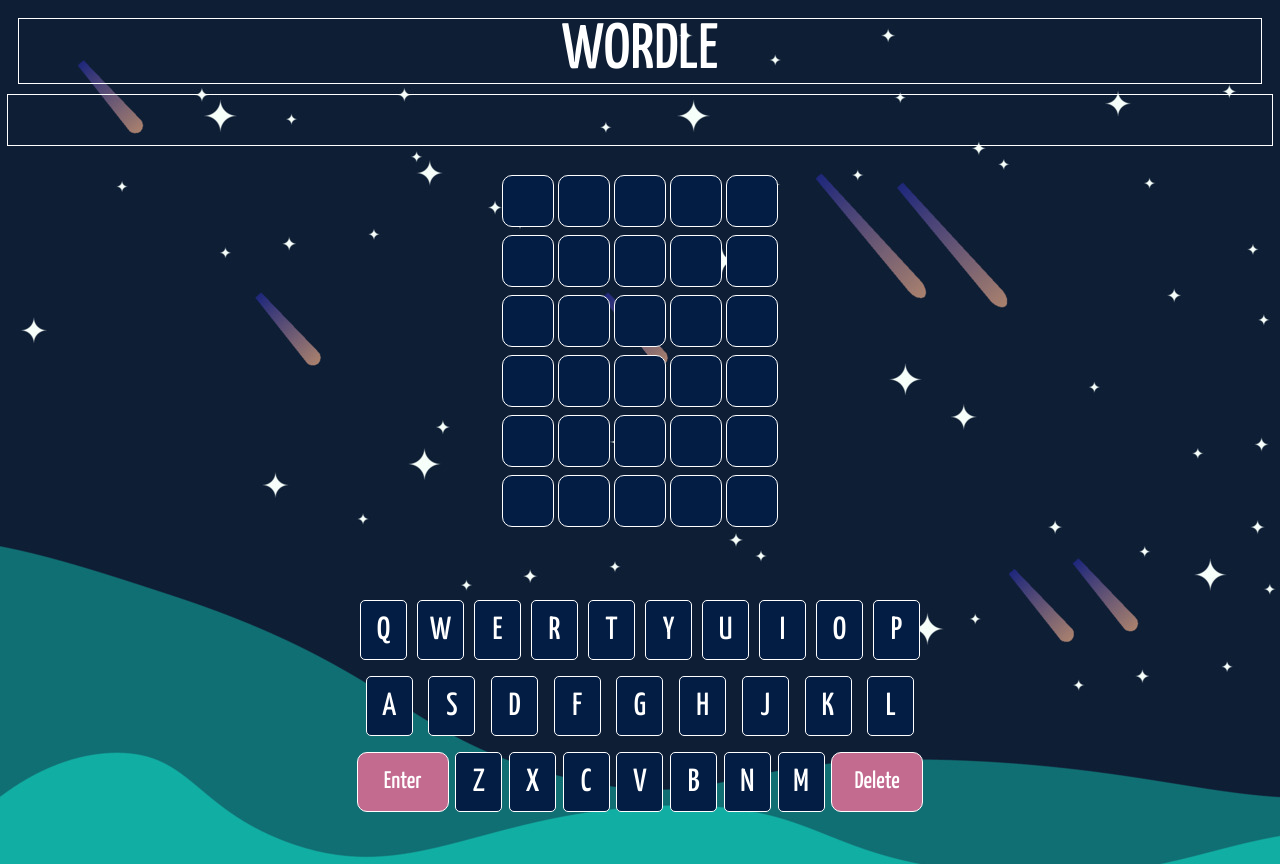
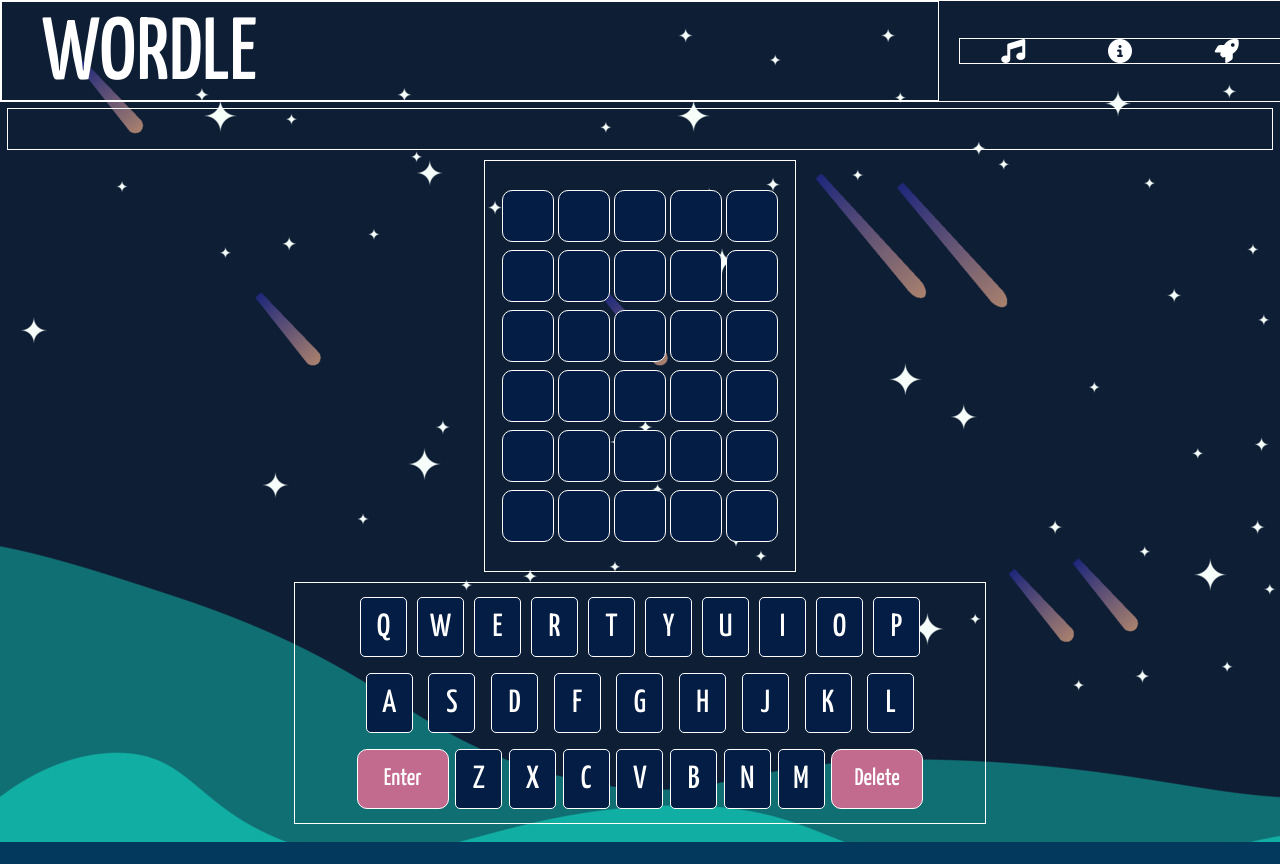
Before and after one commit to SoundaryaNattuva/wordle, a plain HTML site: page index.html in a window 1280 px wide. After the commit the page ends 842 px from the top, so only its background shows below. Drawn offline with nearby package versions, Linux system fonts and the light colour scheme.

Commit message:
readjust the navigation bar and add icons

```diff
--- a/css/style.css
+++ b/css/style.css
@@ -9,26 +9,65 @@ body {
 }
 
 .navigationBar {
-    /* border: solid 1px blue; */
+    border: solid 1px white;
     width: 100%;
     margin-top: 0px;
-    display: block;
+    display: flex;
+    justify-content: space-between;
     align-items: center;
-    justify-content: center;
+    position: fixed;
+    top: 0;
+    left: 0;
 }
 
-.header {
+#buttons{
     font-family: 'Poiret One', sans-serif;
     font-family: 'Silkscreen', sans-serif;
     font-family: 'Yanone Kaffeesatz', sans-serif;
-    font-size: 64px;
-    border: solid 1px white;
+    font-size: 24px;
     display: flex;
     align-items: center;
-    justify-content: center;
-    margin: 10px;
+    justify-content: space-around;
+    border: solid 1px white;
+    width: 25%;
     color: white;
 }
+
+.music{
+    padding: 10px;
+}
+
+.instruction{
+    padding: 10px;
+}
+
+.reset{
+    padding: 10px;
+}
+
+#GameName {
+    font-family: 'Poiret One', sans-serif;
+    font-family: 'Silkscreen', sans-serif;
+    font-family: 'Yanone Kaffeesatz', sans-serif;
+    font-size: 88px;
+    /* align-items: center; */
+    /* justify-content: space-around; */
+    padding-left: 40px;
+    padding-top: 10px;
+    width: 70%;
+    border: solid 1px white;
+    text-align: start;
+    color: white;
+}
+
+/* .header {
+    border: solid 1px pink;
+    display: inline-block;
+    align-items: start;
+    margin-left: 20px
+    justify-content: space-between;
+    color: white;
+} */
 
 #results{
     border: solid 1px white;
@@ -41,12 +80,13 @@ body {
     align-items: center;
     justify-content: center;
     width: 100%;
-    height: 50px;
-    margin: 0px;
+    height: 40px;
+    margin-top:100px;
+    margin-bottom:10px;
 }
 
 .GameBoard {
-    /* border: solid 1px black; */
+    border: solid 1px white;
     padding: 5px;
     width: 300px;
     height: 400px;
@@ -182,7 +222,7 @@ body {
 }
 
 .KeyBoard {
-    /* border: solid 1px black; */
+    border: solid 1px white;
     padding: 20px 20px;
     width: 650px;
     height: 200px;
@@ -190,7 +230,7 @@ body {
     align-items: center;
     justify-content: center;
     display: flex;
-    margin: 30px;
+    margin: 10px;
 }
 
 .KBR {
--- a/index.html
+++ b/index.html
@@ -11,13 +11,17 @@
     <link rel="preconnect" href="https://fonts.googleapis.com">
     <link rel="preconnect" href="https://fonts.gstatic.com" crossorigin>
     <link href="https://fonts.googleapis.com/css2?family=Poiret+One&family=Silkscreen&family=Yanone+Kaffeesatz:wght@500&display=swap" rel="stylesheet">
+    <script src="https://kit.fontawesome.com/c0a779179e.js" crossorigin="anonymous"></script>
 </head>
 <body>
-    <section class="navigationBar">
-        <header class="header">
-            WORDLE
-        </header>
-    </section>
+    <header class="navigationBar">
+            <a class = "header" id="GameName">WORDLE</a>
+            <nav id="buttons">
+                <a class="fa-solid fa-music" id="music" ></a>
+                <a class="fa-solid fa-circle-info" id="instructions"></a>
+                <a class="fa-solid fa-rocket" id="reset"></a>
+            </nav>
+    </header>
     <div id="results"></div>
     <div class="GameBoard">
         <div class="BoardRow" id="row0">
--- a/js/app.js
+++ b/js/app.js
@@ -40,6 +40,10 @@ const keyboardKeys = document.querySelectorAll('.key')
 const deleteKey = document.querySelector('#delete')
 const enterKey = document.querySelector('#enter')
 
+const musicBtn = docuemnt.querySelector('#music')
+const instructionsBtn = docuemnt.querySelector('#instructions')
+const resetBtn = docuemnt.querySelector('#reset')
+
 let boardRows = [tileListR0, tileListR1, tileListR2, tileListR3, tileListR4, tileListR5]
 /*----------------------------- Event Listeners -----------------------------*/
 keysList.forEach((key) => {
@@ -48,6 +52,8 @@ keysList.forEach((key) => {
 
 deleteKey.addEventListener("click", deleteLetter)
 enterKey.addEventListener("click", compareWords)
+
+resetBtn.addEventListener('click',init())
 
 /*-------------------------------- Functions --------------------------------*/
 function lostGame(){
@@ -154,3 +160,20 @@ function checkGameOver(){
         return
     }
 }
+
+function clearBoard(){
+
+}
+
+function clearTiles(){
+
+}
+
+function init(){
+    activeCol = 0
+    activeRow = 0
+    clearBoard()
+    clearTiles
+    newWord()
+
+}
```
Also changed, not shown: css/musicicon.png (added).
